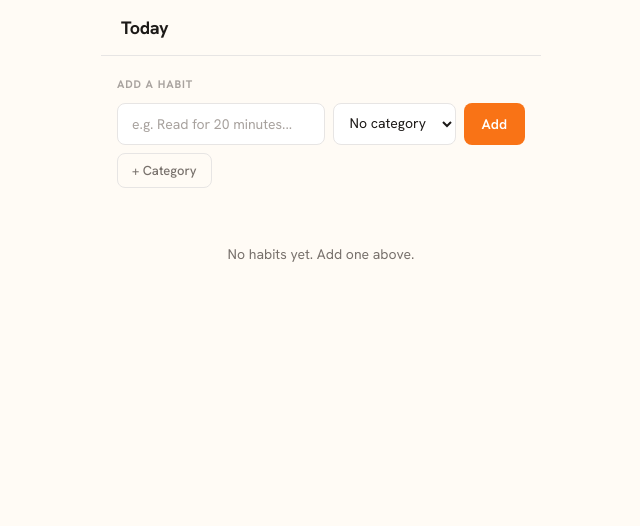
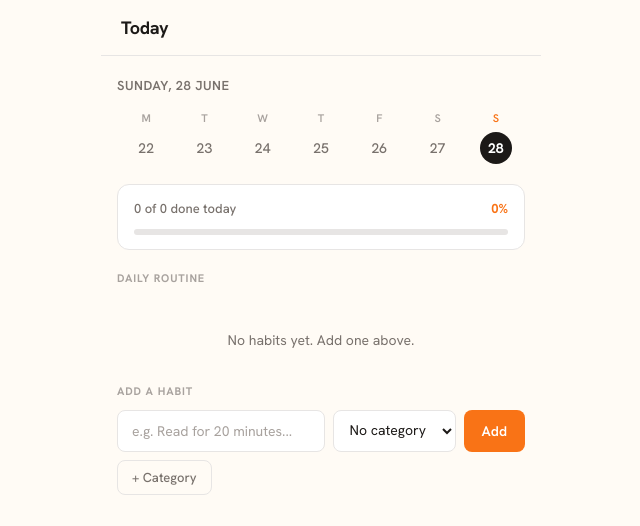
Before and after one commit to xtekkis/habit-tracker, a Flask app: page / in a window 1280 px wide. Shown: the top 526 px of the page, without its empty margins (319-959 px from the left). Run offline with Flask 3, Linux system fonts and the light colour scheme; data that the repository does not hold is empty.

Commit message:
Added home hero with week strip and daily progress bar

```diff
--- a/app.py
+++ b/app.py
@@ -5,8 +5,10 @@ app = Flask(__name__)
 
 @app.route("/")
 def index():
-    from datetime import date
-    today = date.today().isoformat()
+    from datetime import date, timedelta
+    today_date = date.today()
+    today = today_date.isoformat()
+
     conn = get_connection()
     habits = conn.execute("""
         SELECT h.*, c.name as category_name
@@ -20,11 +22,35 @@ def index():
         ).fetchall()
     )
     conn.close()
+
+    monday = today_date - timedelta(days=today_date.weekday())
+    week_days = [
+        {
+            'label': ['M','T','W','T','F','S','S'][i],
+            'number': (monday + timedelta(days=i)).day,
+            'is_today': (monday + timedelta(days=i)) == today_date
+        }
+        for i in range(7)
+    ]
+
+    day_name = today_date.strftime("%A")
+    day_month = f"{today_date.day} {today_date.strftime('%B')}"
+
     streaks = {habit["id"]: get_streak(habit["id"]) for habit in habits}
     weekly_counts = get_weekly_counts()
     categories = get_categories()
     todays_notes = get_todays_notes()
-    return render_template("index.html", habits=habits, streaks=streaks, logged_today=logged_today, weekly_counts=weekly_counts, categories=categories, todays_notes=todays_notes)
+    return render_template("index.html",
+        habits=habits,
+        streaks=streaks,
+        logged_today=logged_today,
+        weekly_counts=weekly_counts,
+        categories=categories,
+        todays_notes=todays_notes,
+        week_days=week_days,
+        day_name=day_name,
+        day_month=day_month
+    )
 
 @app.route("/add", methods=["POST"])
 def add_habit():
--- a/static/style.css
+++ b/static/style.css
@@ -179,6 +179,113 @@ h2 {
     color: var(--text);
     margin-bottom: 20px;
     letter-spacing: -0.3px;
+}
+
+/* Home hero */
+
+.home-hero {
+    margin-bottom: 20px;
+}
+
+.home-date {
+    font-size: 13px;
+    font-weight: 600;
+    color: var(--text-muted);
+    margin-bottom: 14px;
+    text-transform: uppercase;
+    letter-spacing: 0.04em;
+}
+
+.week-strip {
+    display: flex;
+    justify-content: space-between;
+    margin-bottom: 20px;
+}
+
+.week-day {
+    display: flex;
+    flex-direction: column;
+    align-items: center;
+    gap: 6px;
+    flex: 1;
+}
+
+.week-day-label {
+    font-size: 11px;
+    font-weight: 600;
+    color: var(--text-faint);
+    text-transform: uppercase;
+}
+
+.week-day-number {
+    width: 32px;
+    height: 32px;
+    display: flex;
+    align-items: center;
+    justify-content: center;
+    font-size: 14px;
+    font-weight: 500;
+    color: var(--text-muted);
+    border-radius: 50%;
+}
+
+.week-day-today .week-day-label {
+    color: var(--primary);
+}
+
+.week-day-today .week-day-number {
+    background: var(--text);
+    color: #fff;
+    font-weight: 700;
+}
+
+.home-progress {
+    background: var(--surface);
+    border-radius: var(--radius-md);
+    padding: 14px 16px;
+    border: 1.5px solid var(--border);
+}
+
+.home-progress-header {
+    display: flex;
+    justify-content: space-between;
+    align-items: center;
+    font-size: 13px;
+    font-weight: 500;
+    color: var(--text-muted);
+    margin-bottom: 10px;
+}
+
+.home-progress-pct {
+    font-weight: 700;
+    color: var(--primary);
+}
+
+.home-progress-track {
+    height: 6px;
+    background: var(--border);
+    border-radius: 3px;
+    overflow: hidden;
+}
+
+.home-progress-fill {
+    height: 100%;
+    background: var(--primary);
+    border-radius: 3px;
+    width: 0;
+    transition: width 0.8s cubic-bezier(0.4, 0, 0.2, 1);
+}
+
+/* Section label */
+
+.section-label {
+    font-size: 11px;
+    font-weight: 700;
+    color: var(--text-faint);
+    text-transform: uppercase;
+    letter-spacing: 0.08em;
+    margin-bottom: 12px;
+    margin-top: 20px;
 }
 
 /* Add form */
--- a/templates/index.html
+++ b/templates/index.html
@@ -2,20 +2,31 @@
 {% block title %}Habits - Habit Tracker{% endblock %}
 
 {% block content %}
-<section class="add-form">
-    <h2 class="section-heading">Add a habit</h2>
-    <form action="/add" method="POST">
-        <input type="text" name="name" placeholder="e.g. Read for 20 minutes..." required maxlength="100">
-        <select name="category_id">
-            <option value="">No category</option>
-            {% for cat in categories %}
-            <option value="{{ cat['id'] }}">{{ cat['name'] }}</option>
-            {% endfor %}
-        </select>
-        <button type="submit">Add</button>
-    </form>
-    <button type="button" class="btn-secondary" id="openCategoryModal">+ Category</button>
-</section>
+
+<!-- Hero: date, week strip, progress -->
+<div class="home-hero">
+    <p class="home-date">{{ day_name }}, {{ day_month }}</p>
+    <div class="week-strip">
+        {% for day in week_days %}
+        <div class="week-day {% if day.is_today %}week-day-today{% endif %}">
+            <span class="week-day-label">{{ day.label }}</span>
+            <span class="week-day-number">{{ day.number }}</span>
+        </div>
+        {% endfor %}
+    </div>
+    {% set total = habits|length %}
+    {% set done = logged_today|length %}
+    {% set pct = ((done / total * 100) | int) if total > 0 else 0 %}
+    <div class="home-progress">
+        <div class="home-progress-header">
+            <span>{{ done }} of {{ total }} done today</span>
+            <span class="home-progress-pct">{{ pct }}%</span>
+        </div>
+        <div class="home-progress-track">
+            <div class="home-progress-fill" data-width="{{ pct }}"></div>
+        </div>
+    </div>
+</div>
 
 {% if categories %}
 <div class="filter-bar">
@@ -27,6 +38,8 @@
     {% endfor %}
 </div>
 {% endif %}
+
+<p class="section-label">Daily routine</p>
 
 <section class="habit-list">
     {% for habit in habits %}
@@ -88,6 +101,22 @@
     {% else %}
     <p class="empty">No habits yet. Add one above.</p>
     {% endfor %}
+</section>
+
+<!-- Add form (moves to FAB bottom sheet in next commit) -->
+<section class="add-form">
+    <h2 class="section-heading">Add a habit</h2>
+    <form action="/add" method="POST">
+        <input type="text" name="name" placeholder="e.g. Read for 20 minutes..." required maxlength="100">
+        <select name="category_id">
+            <option value="">No category</option>
+            {% for cat in categories %}
+            <option value="{{ cat['id'] }}">{{ cat['name'] }}</option>
+            {% endfor %}
+        </select>
+        <button type="submit">Add</button>
+    </form>
+    <button type="button" class="btn-secondary" id="openCategoryModal">+ Category</button>
 </section>
 
 <!-- Log habit modal -->
@@ -156,8 +185,8 @@ document.querySelectorAll('.habit-card').forEach(function(card, i) {
     card.style.animationDelay = (i * 0.06) + 's';
 });
 
-// Progress bar animation
-document.querySelectorAll('.progress-fill').forEach(function(bar) {
+// Progress bar animations (habit bars + home hero bar)
+document.querySelectorAll('.progress-fill, .home-progress-fill').forEach(function(bar) {
     var target = (bar.dataset.width || '0') + '%';
     bar.style.width = '0';
     setTimeout(function() { bar.style.width = target; }, 120);
```
